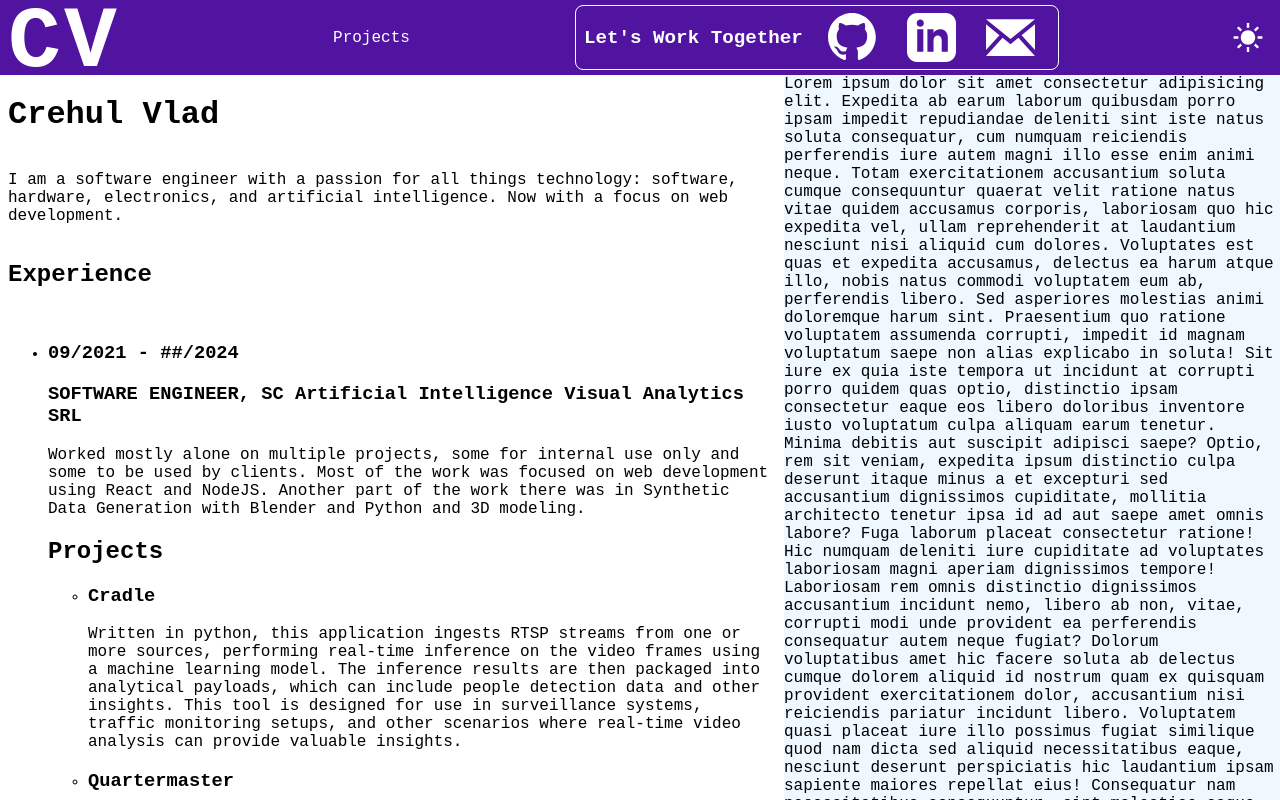
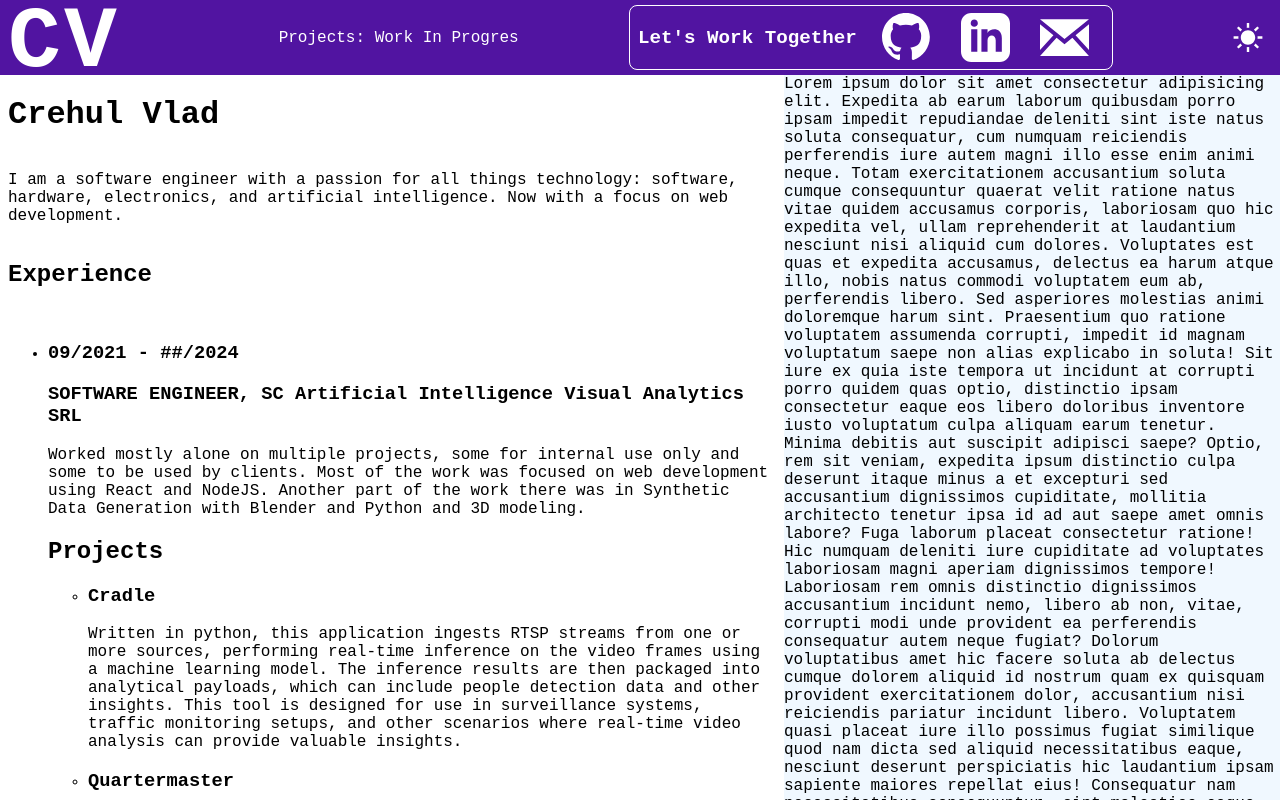
Before and after one commit to VladC12/VladC12.github.io, a React (Vite) app: page / in a window 1280 px wide. Shown: the top 800 px of the page. Built offline with nearby package versions, Linux system fonts and the light colour scheme.

Commit message:
wip navbar part

```diff
--- a/src/components/Navbar.tsx
+++ b/src/components/Navbar.tsx
@@ -8,7 +8,7 @@ const Navbar: React.FC = () => {
   return (
     <nav>
       <Logo />
-      <a>Projects</a>
+      <a style={{cursor: "wait"}}>Projects: Work In Progres</a>
       <HireButton />
       <ThemeToggle />
     </nav>
```
